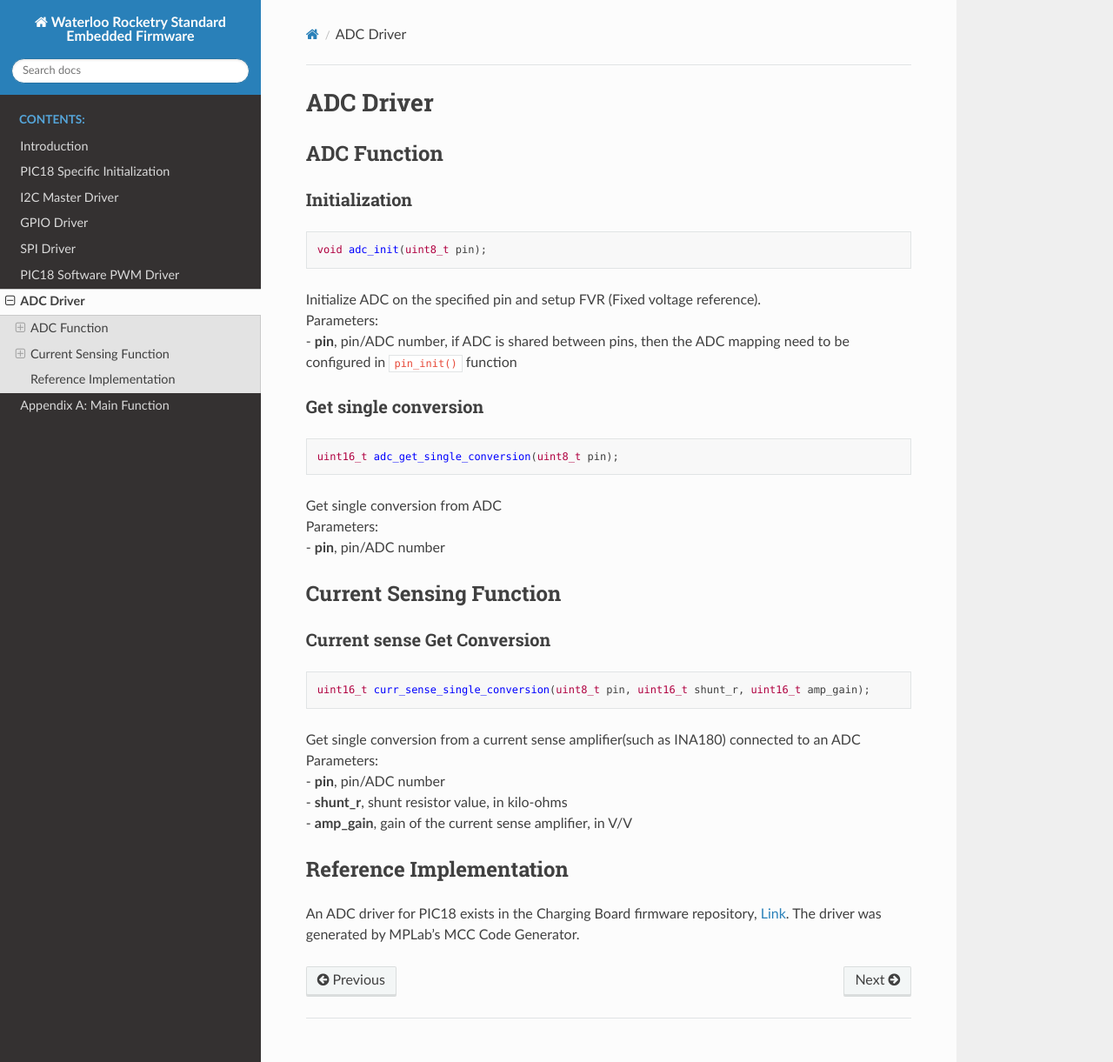
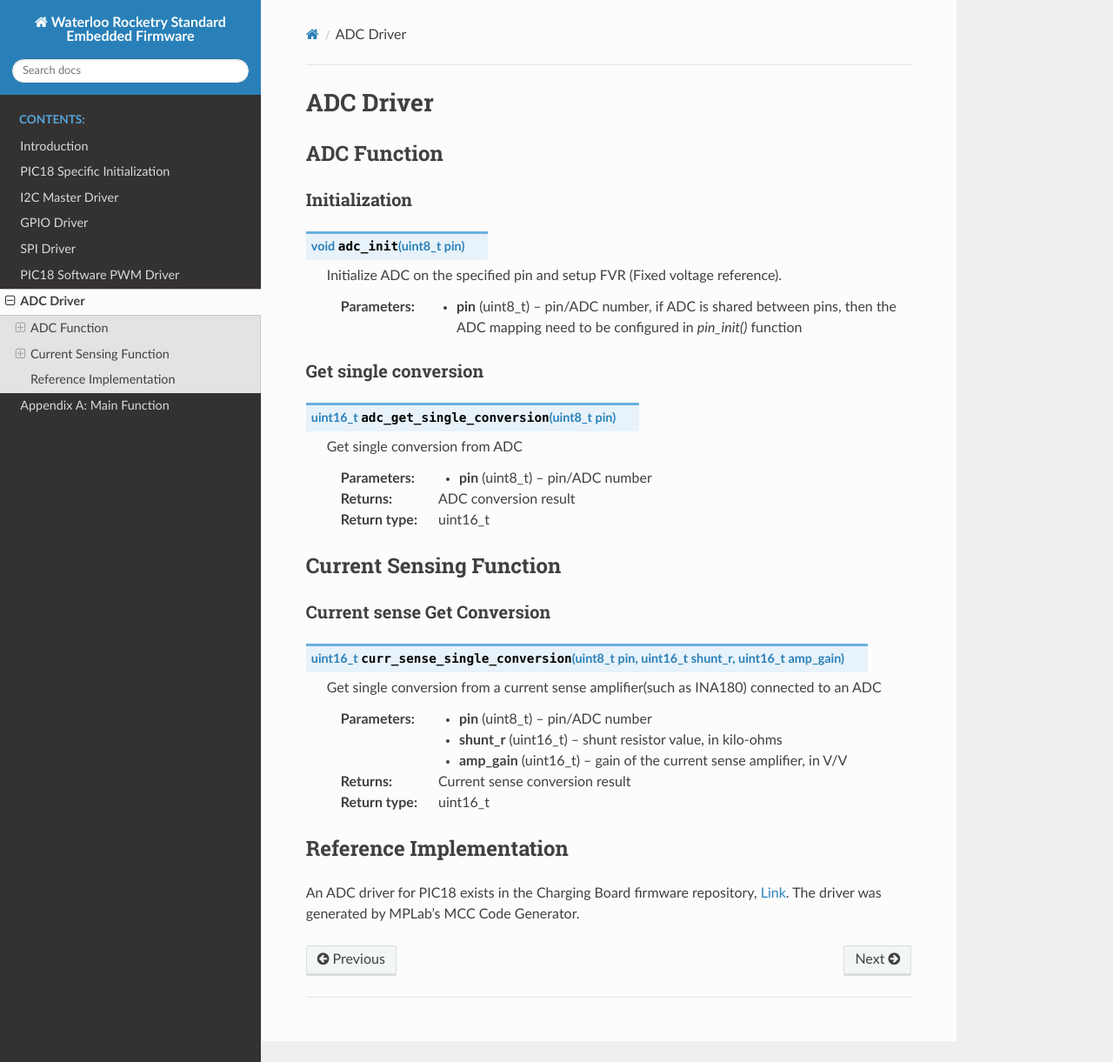
Before and after one commit to waterloo-rocketry/rocketlib, a Sphinx documentation site: the page built from doc/adc_driver.rst, in a window 1280 px wide and 1221 px high. Shown: the whole window at 87% size. Built offline with Sphinx 7.4.7 and the Read the Docs theme 2.0.0, drawn with Linux system fonts in a browser that asks for light colours.

Commit message:
documented sphinx for adc_driver

```diff
--- a/doc/adc_driver.rst
+++ b/doc/adc_driver.rst
@@ -6,38 +6,36 @@ ADC Function
 
 Initialization
 --------------
-.. code-block:: c
+.. c:function:: void adc_init(uint8_t pin)
 
-	void adc_init(uint8_t pin);
+   Initialize ADC on the specified pin and setup FVR (Fixed voltage reference).
 
-| Initialize ADC on the specified pin and setup FVR (Fixed voltage reference).
-| Parameters:
-| - **pin**, pin/ADC number, if ADC is shared between pins, then the ADC mapping need to be configured in :code:`pin_init()` function
+   :param uint8_t pin: pin/ADC number, if ADC is shared between pins, then the ADC mapping need to be configured in `pin_init()` function
 
 Get single conversion
 ---------------------
-.. code-block:: c
+.. c:function:: uint16_t adc_get_single_conversion(uint8_t pin)
 
-	uint16_t adc_get_single_conversion(uint8_t pin);
+   Get single conversion from ADC
 
-| Get single conversion from ADC
-| Parameters:
-| - **pin**, pin/ADC number
+   :param uint8_t pin: pin/ADC number
+   :return: ADC conversion result
+   :rtype: uint16_t
 
 Current Sensing Function
 ========================
 
 Current sense Get Conversion
 ----------------------------
-.. code-block:: c
+.. c:function:: uint16_t curr_sense_single_conversion(uint8_t pin, uint16_t shunt_r, uint16_t amp_gain)
 
-	uint16_t curr_sense_single_conversion(uint8_t pin, uint16_t shunt_r, uint16_t amp_gain);
+   Get single conversion from a current sense amplifier(such as INA180) connected to an ADC
 
-| Get single conversion from a current sense amplifier(such as INA180) connected to an ADC
-| Parameters:
-| - **pin**, pin/ADC number
-| - **shunt_r**, shunt resistor value, in kilo-ohms
-| - **amp_gain**, gain of the current sense amplifier, in V/V
+   :param uint8_t pin: pin/ADC number
+   :param uint16_t shunt_r: shunt resistor value, in kilo-ohms
+   :param uint16_t amp_gain: gain of the current sense amplifier, in V/V
+   :return: Current sense conversion result
+   :rtype: uint16_t
 
 Reference Implementation
 ========================
```
